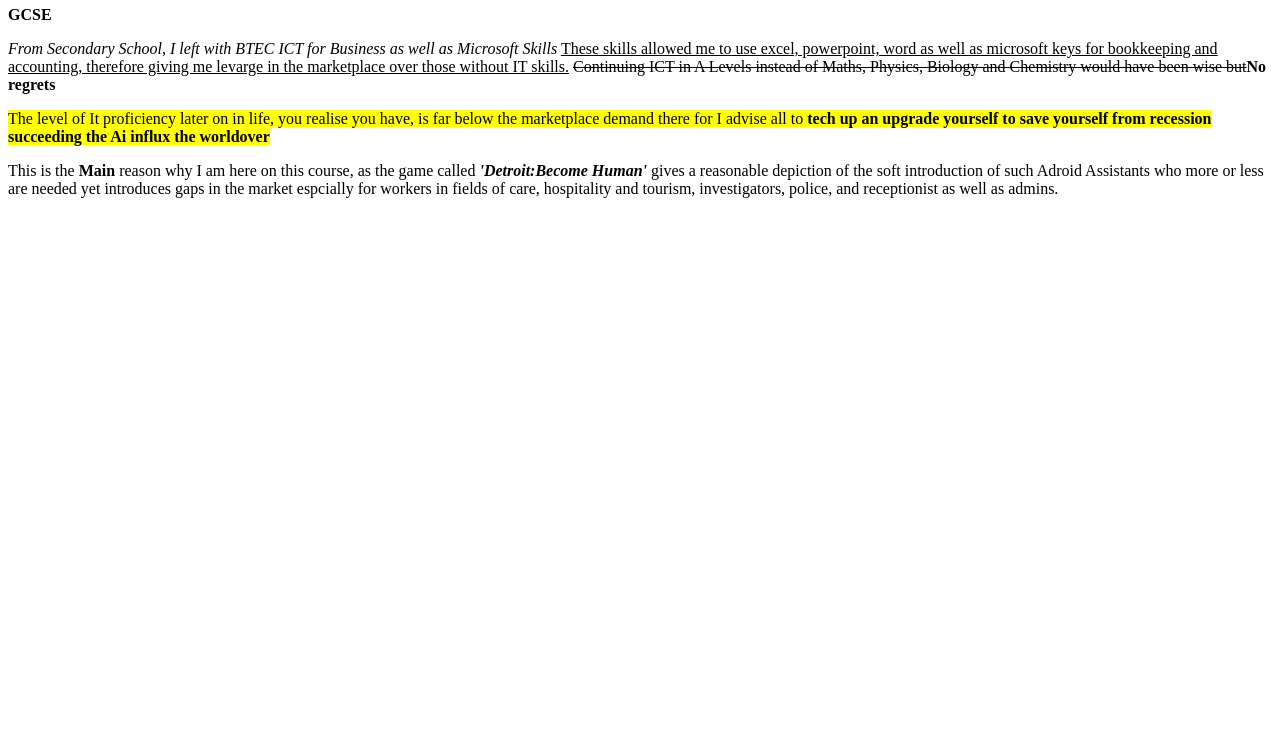
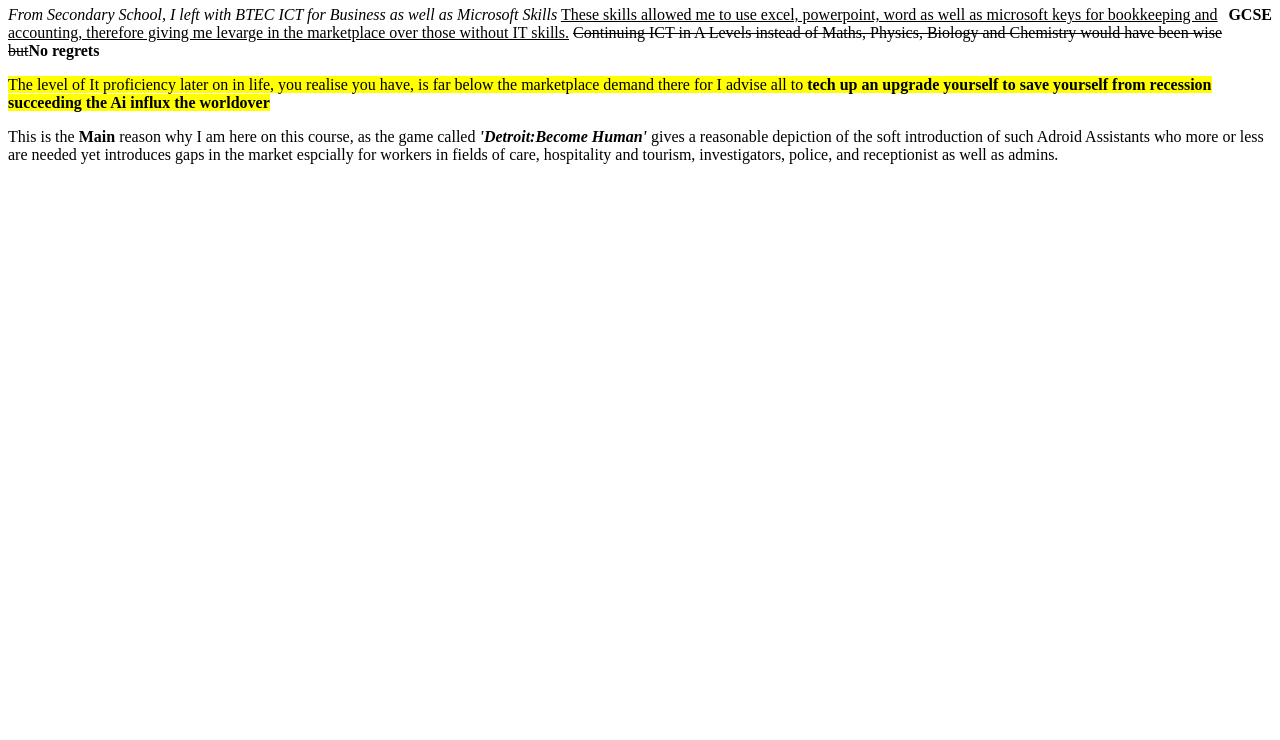
Before and after one commit to MaximusAurelius21/LearningHTML, a plain HTML site: page index.html in a window 1280 px wide. Shown: the part 60-800 px from the top of the page. Drawn offline with Linux system fonts and the light colour scheme.

Commit message:
Update index.html

```diff
--- a/index.html
+++ b/index.html
@@ -1,5 +1,5 @@
 <h1>This Is My Experience </h1>
-<p><b>GCSE</b><p>
+<div style="float:right;"<p><b>GCSE</b><p></div>
 <i>From Secondary School, I left with BTEC ICT for Business as well as Microsoft Skills</i>
 <u>These skills allowed me to use excel, powerpoint, word as well as microsoft keys for bookkeeping and accounting, therefore giving me levarge in the marketplace over those without IT skills.</u>
 <del>Continuing ICT in A Levels instead of Maths, Physics, Biology and Chemistry would have been wise but</del><b>No regrets</b>
```
